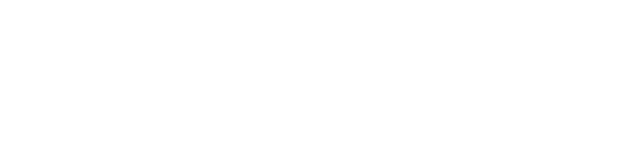
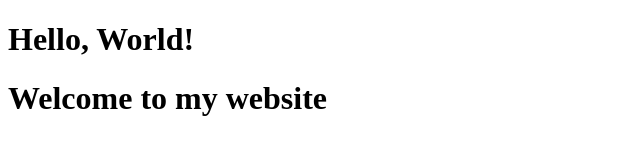
Before and after one commit to Prashant236/Devops, a plain HTML site: page index.html in a window 1280 px wide. Shown: the whole page, without its empty margins (0-640 px from the left). Drawn offline with Linux system fonts and the light colour scheme.

Commit message:
added new tags

```diff
--- a/index.html
+++ b/index.html
@@ -6,6 +6,7 @@
     <title>Document</title>
 </head>
 <body>
-
+    <h1>Hello, World!</h1>
+    <h1>Welcome to my website  </h1>
 </body>
 </html>
```
